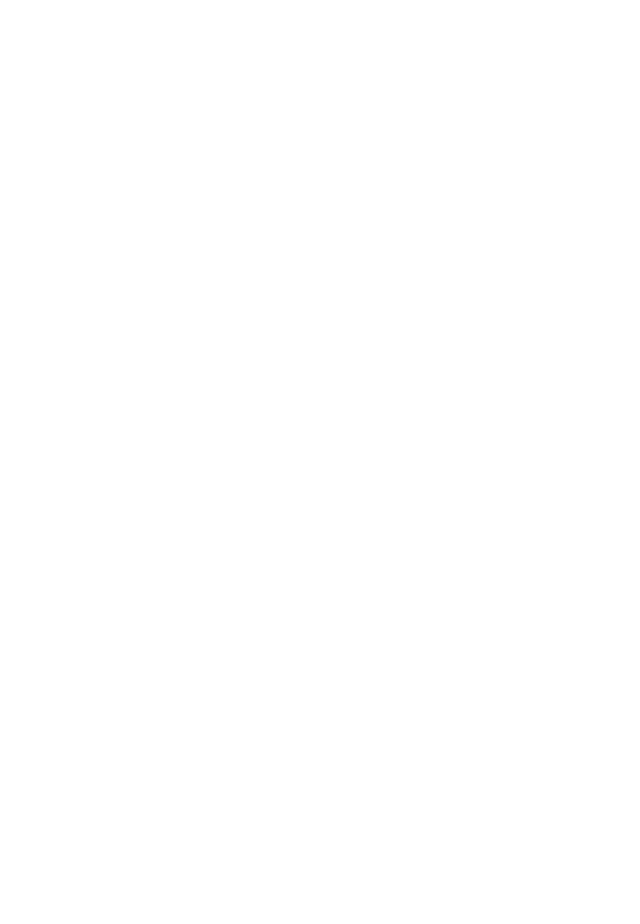
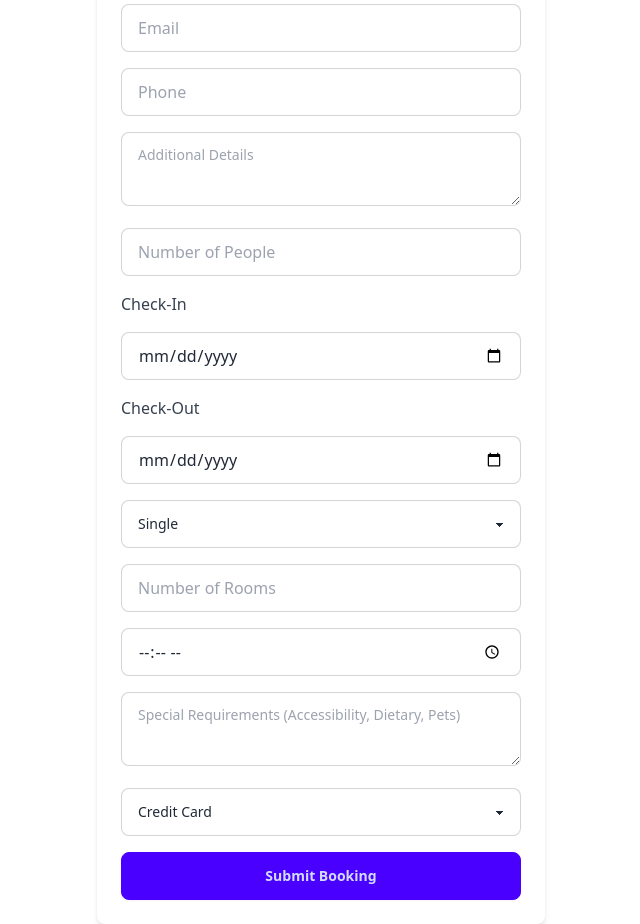
Before and after one commit to GerdBraun/HotelApp, a React (Vite) app: page / in a window 1280 px wide. Shown: the part 180-1104 px from the top of the page, without its empty margins (319-959 px from the left). Before the commit the page ends 800 px from the top, so only its background shows below. Built offline with nearby package versions, Linux system fonts and the light colour scheme.

Commit message:
Implemented Form

```diff
--- a/src/components/pages/Contact.jsx
+++ b/src/components/pages/Contact.jsx
@@ -1,5 +1,88 @@
+import React, { useState } from 'react';
+
 const Contact = () => {
-  return <div>Contact</div>;
+  const [formData, setFormData] = useState({
+    name: '',
+    email: '',
+    phone: '',
+    message: '',
+    people: '',
+    checkin: '',
+    checkout: '',
+    roomType: 'Single', // Default value for dropdown
+    rooms: '1',
+    arrivalTime: '',
+    specialRequirements: '',
+    paymentMethod: 'Credit Card',
+  });
+
+  const handleChange = (e) => {
+    const { name, value } = e.target;
+    setFormData((prevData) => ({
+      ...prevData,
+      [name]: value,
+    }));
+  };
+
+  const handleSubmit = (e) => {
+    e.preventDefault();
+
+    console.log('Form submitted:', formData);
+  };
+
+  return (
+    <div className="max-w-md mx-auto p-6 bg-white shadow-md rounded-lg">
+    <h2 className="text-2xl font-bold mb-4 text-center">Book Your Stay</h2>
+      <form onSubmit={handleSubmit} className="space-y-4">
+        <input name="name" type="text" onChange={handleChange} placeholder="Full Name" className="input input-bordered w-full" required />
+        <input name="email" type="email" onChange={handleChange} placeholder="Email" className="input input-bordered w-full" required />
+        <input name="phone" type="tel" onChange={handleChange} placeholder="Phone" className="input input-bordered w-full" required />
+        <textarea name="message" onChange={handleChange} placeholder="Additional Details" className="textarea textarea-bordered w-full" />
+
+        <input name="people" type="number" onChange={handleChange} placeholder="Number of People" className="input input-bordered w-full" required />
+        <label className="block text-gray-700">Check-In</label>
+
+        <input
+          name="checkin"
+          type="date"
+          onChange={handleChange}
+          className="input input-bordered w-full"
+          required
+        />
+
+        <label className="block text-gray-700">Check-Out</label>
+        <input
+          name="checkout"
+          type="date"
+          onChange={handleChange}
+          className="input input-bordered w-full"
+          required
+        />
+
+        <select name="roomType" onChange={handleChange} className="select select-bordered w-full">
+          <option value="Single">Single</option>
+          <option value="Double">Double</option>
+          <option value="Suite">Suite</option>
+          <option value="Family Room">Family Room</option>
+          <option value="Deluxe">Deluxe</option>
+        </select>
+
+        <input name="rooms" type="number" onChange={handleChange} placeholder="Number of Rooms" className="input input-bordered w-full" required />
+        <input name="arrivalTime" type="time" onChange={handleChange} placeholder="Arrival Time" className="input input-bordered w-full" />
+
+        <textarea name="specialRequirements" onChange={handleChange} placeholder="Special Requirements (Accessibility, Dietary, Pets)" className="textarea textarea-bordered w-full" />
+
+        <select name="paymentMethod" onChange={handleChange} className="select select-bordered w-full">
+          <option value="Credit Card">Credit Card</option>
+          <option value="Debit Card">Debit Card</option>
+          <option value="Cash">Cash</option>
+          <option value="Online Transfer">Online Transfer</option>
+        </select>
+
+        <button type="submit" className="btn btn-primary w-full">Submit Booking</button>
+      </form>
+    </div>
+  );
 };
 
 export default Contact;
--- a/src/components/pages/Home.jsx
+++ b/src/components/pages/Home.jsx
@@ -1,5 +1,9 @@
+import React from "react";
+import Contact from './Contact'
 const Home = () => {
-  return <div>Home</div>;
+  return <div>Home
+    <Contact/>
+  </div>;
 };
 
 export default Home;
```
